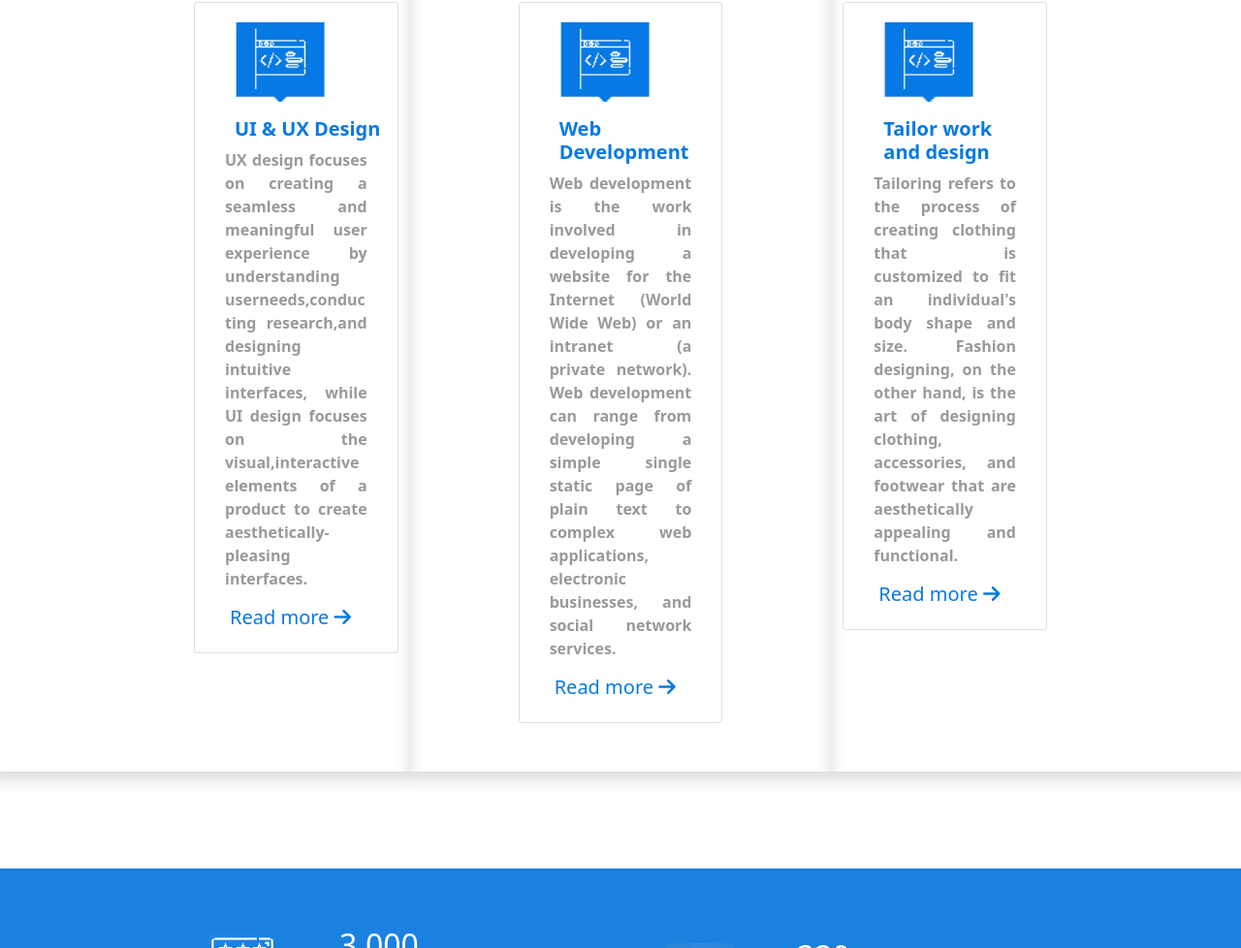
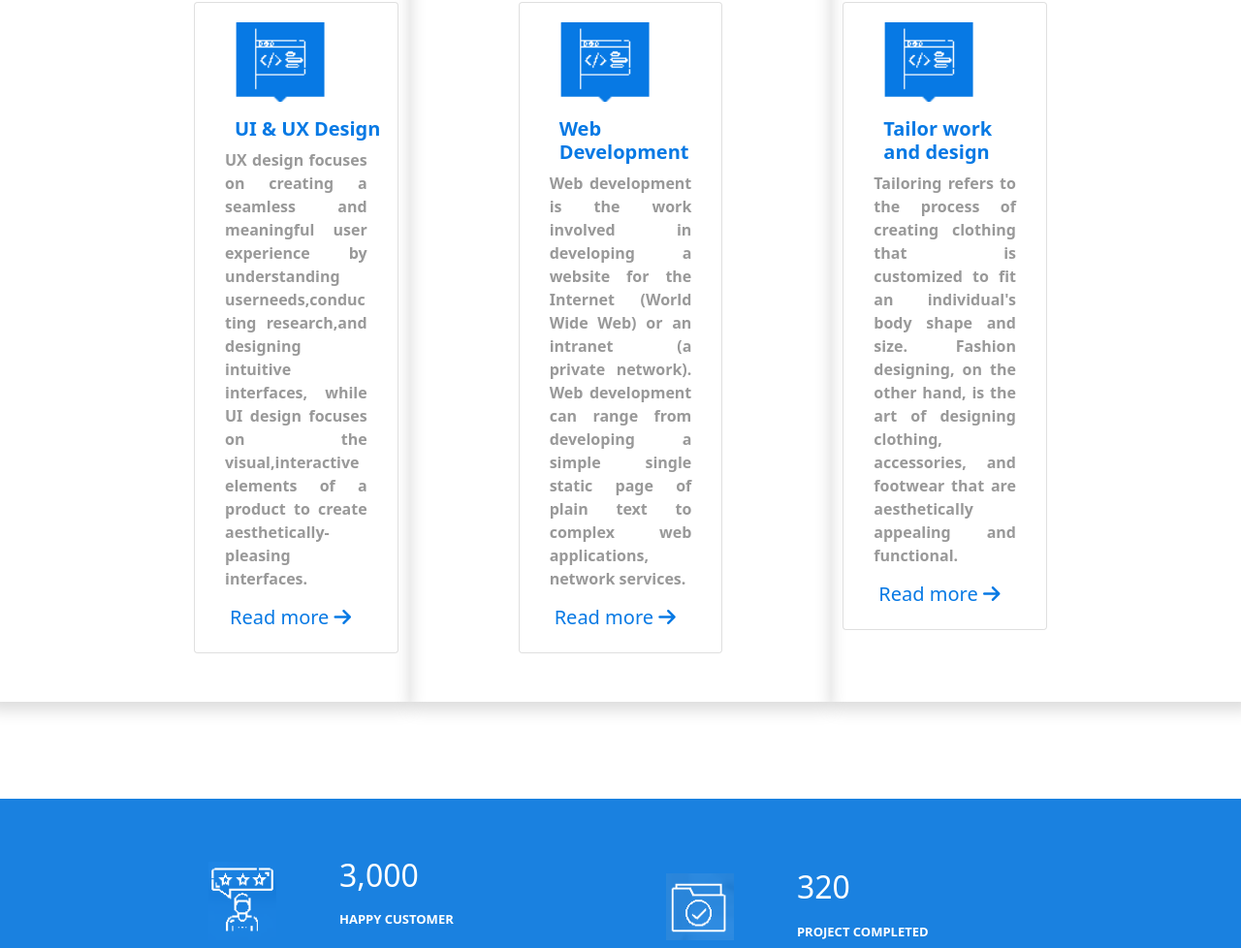
Before and after one commit to radiyashimu1122/dev.Shimu, a plain HTML site: page index.html in a window 1280 px wide. Shown: the part 1292-2270 px from the top of the page at 97% size. Drawn offline with nearby package versions, Linux system fonts and the light colour scheme.

Commit message:
card update

```diff
--- a/index.html
+++ b/index.html
@@ -98,7 +98,12 @@
           <div class="card-body">
           <h5 class="card-title" style="color: #0779e4; margin-left: 25px;"><strong>Web Development</strong></h5>
           <p class="card-text" style="color: #999999; text-align: justify; margin-left: 15px;
-          margin-right: 15px;"><strong>Web development is the work involved in developing a website for the Internet (World Wide Web) or an intranet (a private network). Web development can range from developing a simple single static page of plain text to complex web applications, electronic businesses, and social network services.</strong>
+          margin-right: 15px;"><strong>Web development is the work involved
+            in developing a website for the Internet (World Wide Web)
+            or an intranet (a private network). Web development can range
+             from developing a simple single static page of plain text to
+              complex web applications,
+              network services.</strong>
           </p>
           <h5 style="color:#0779e4; margin-left: 20px;">Read more <i class="fa-solid fa-arrow-right"> </i></h5>
           </div>
```
